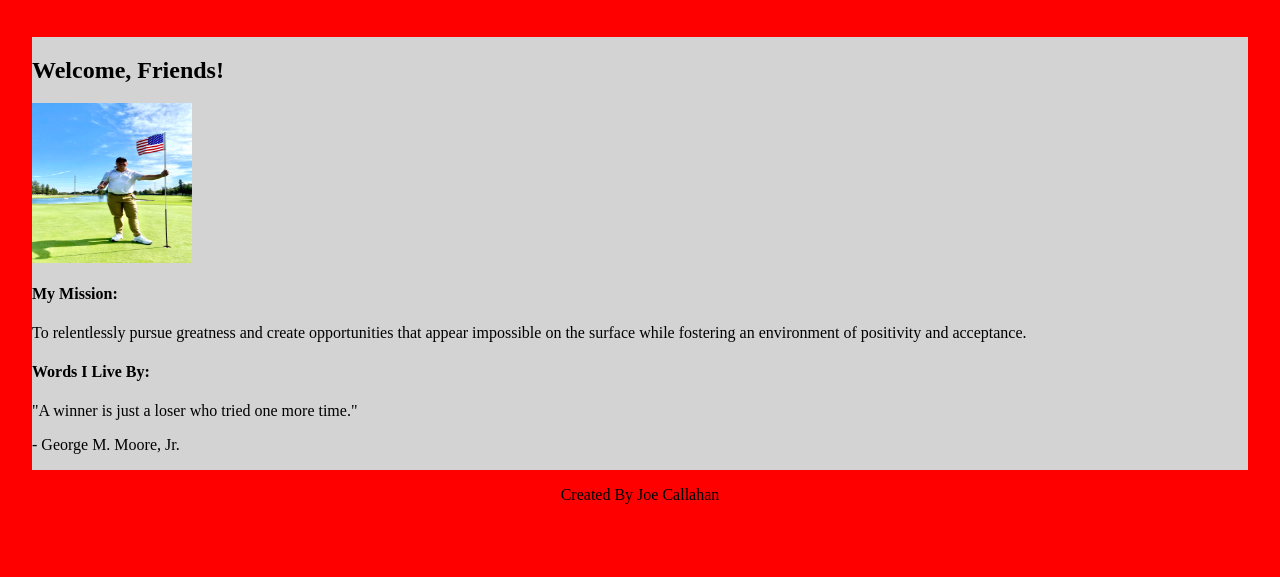
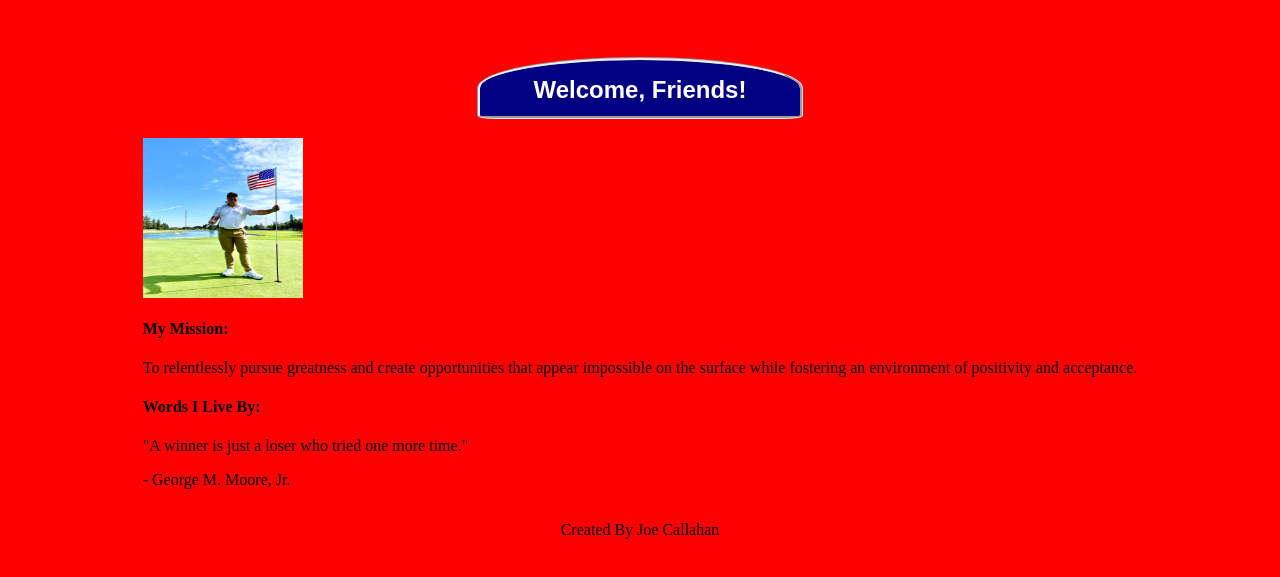
Before and after one commit to Joe-Callahan/career-simulation-personal-website-part2, a plain HTML site: page index.html in a window 1280 px wide. Shown: the part 171-748 px from the top of the page. Drawn offline with Linux system fonts and the light colour scheme.

Commit message:
made changes to h2

```diff
--- a/style.css
+++ b/style.css
@@ -48,8 +48,26 @@ nav > a {
 
 main {
   width: 95vw;
-  background-color: lightgray;
   margin-top: 2vw;
+  display: flex;
+  flex-direction: column;
+  align-items: center;
+}
+
+h2 {
+  color: white;
+  font-family: fantasy;
+  background-color: navy;
+  width: 40vh;
+  height: 5vh;
+  text-align: center;
+  padding-top: 2vh;
+  border-start-end-radius: 90%;
+  border-end-end-radius: 10%;
+  border-start-start-radius: 90%;
+  border-end-start-radius: 10%;
+  border-color: white , blue;
+  border-style: groove;
 }
 
 img {
```
